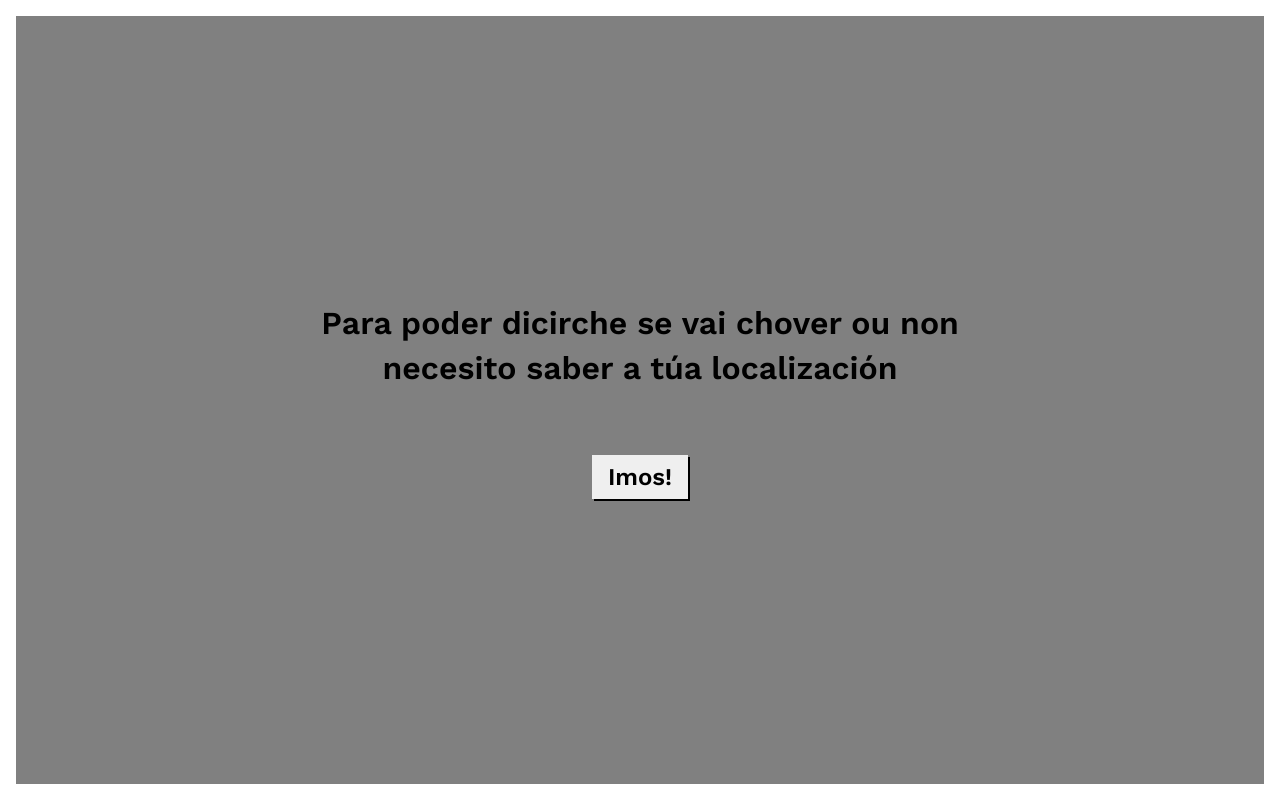
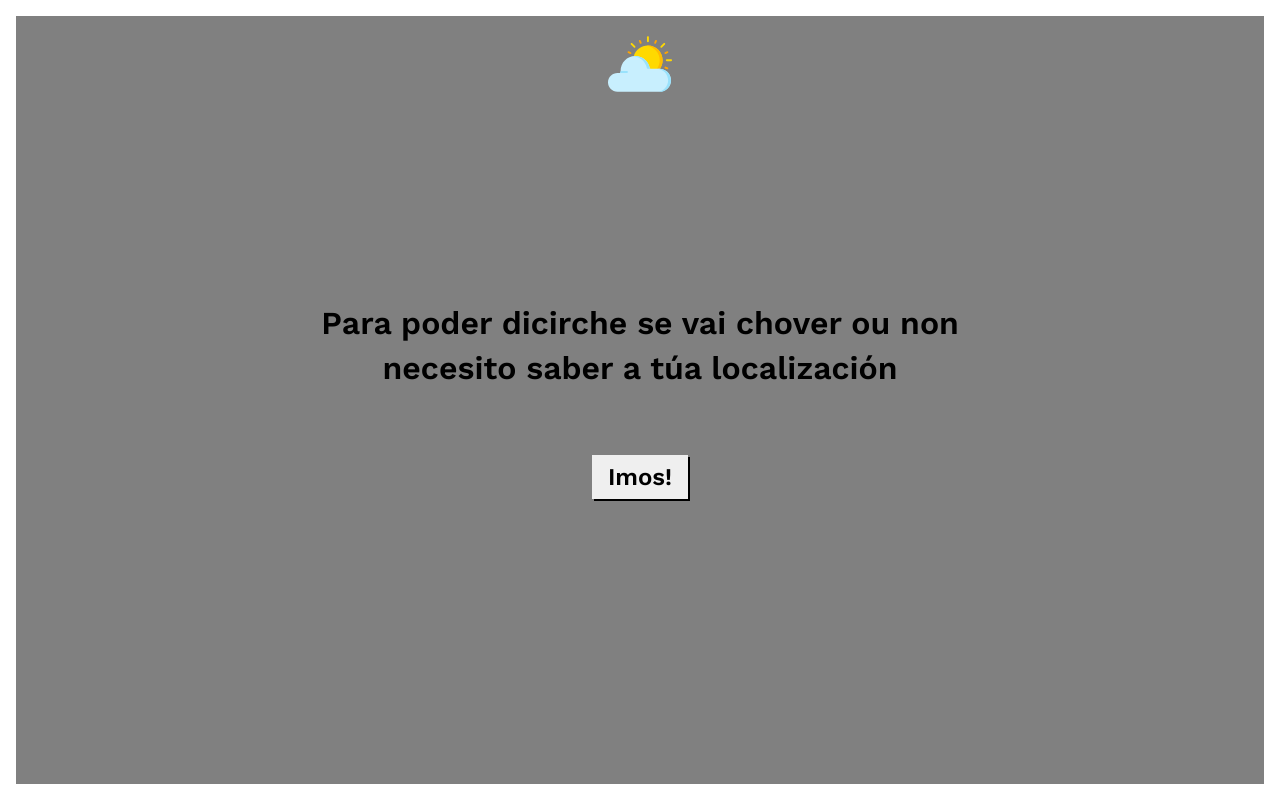
Before and after one commit to atxpaul/chove, a plain HTML site: page index.html in a window 1280 px wide. Drawn offline with nearby package versions, Linux system fonts and the light colour scheme.

Commit message:
Default icon is now sun and clouds

```diff
--- a/index.html
+++ b/index.html
@@ -8,7 +8,7 @@
 </head>
 <body>
     <header>
-        <img id="image" src="" alt="">
+        <img id="image" src="img/suncloud.svg" alt="icono sol e nube">
     </header>
     <section class="panel permission hidden">
         <p>Para poder dicirche se vai chover ou non necesito saber a túa localización</p>
```
Also changed, not shown: img/suncloud.svg (added).
